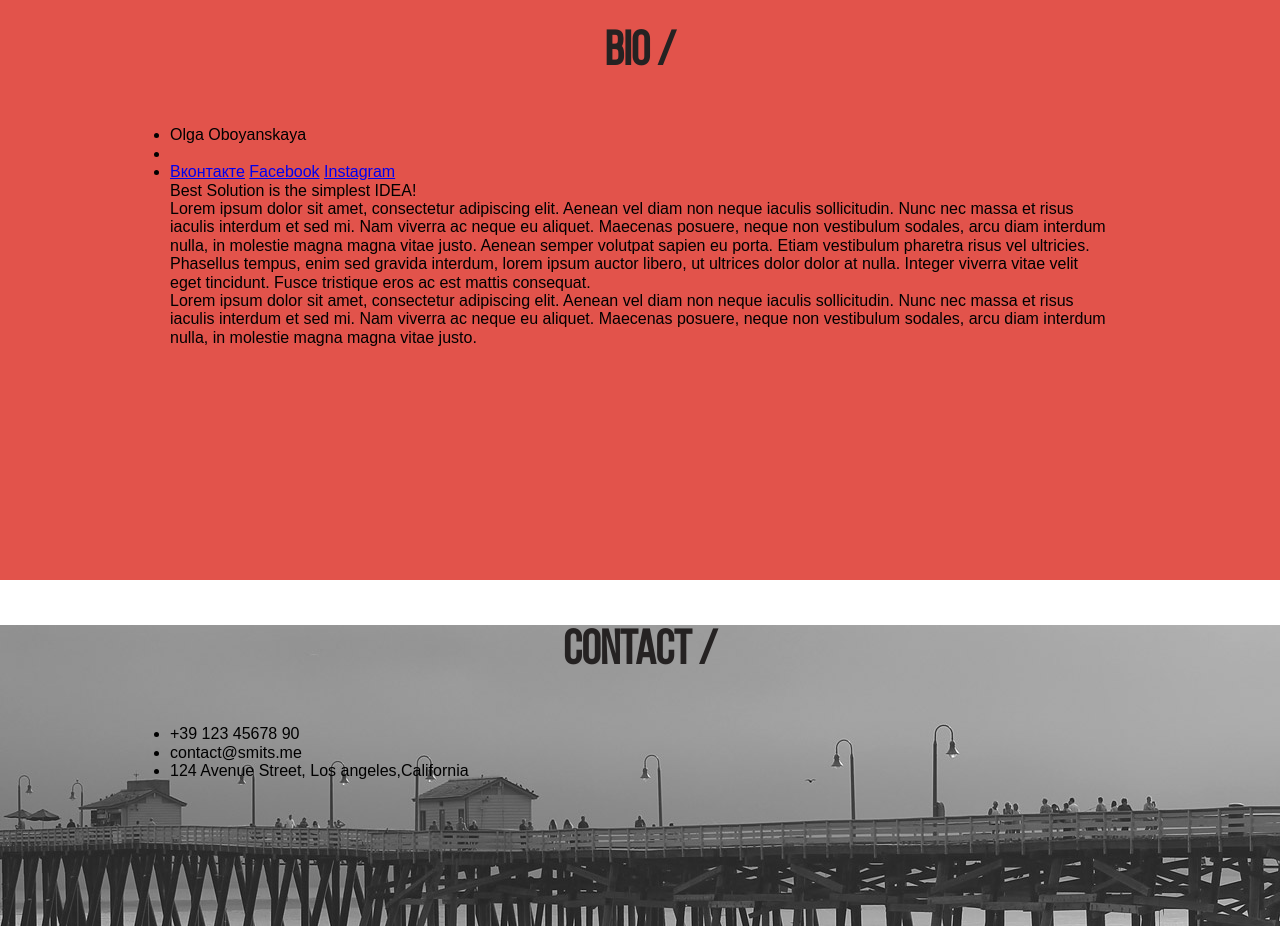
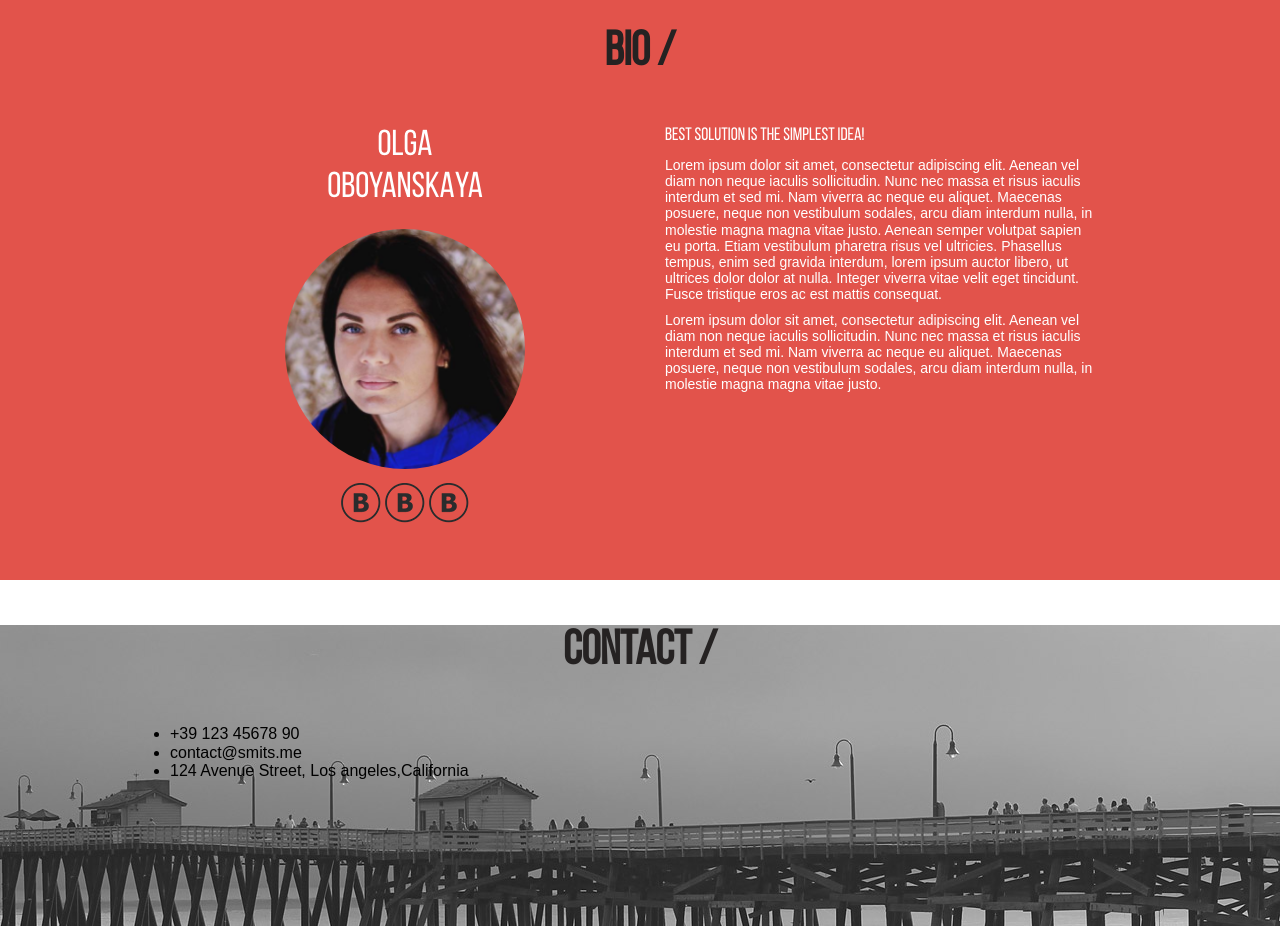
Before and after one commit to piva1839/olgaphoto, a plain HTML site: page index.html in a window 1280 px wide. Shown: the part 4920-5846 px from the top of the page. Drawn offline with Linux system fonts and the light colour scheme; a web font is replaced by a local one.

Commit message:
031017.0000

```diff
--- a/css/style.css
+++ b/css/style.css
@@ -453,8 +453,67 @@ h4 {
 	background: #e2534b;
 }
 
+.bio ul {
+  list-style-type: none;
+}
+
 .bio h4 {
 	color: #252222;
+}
+
+.me-about {
+  float: left;
+  width: 50%;
+
+  text-align: center;
+}
+
+.my-name {
+  margin-bottom: 20px;
+
+  font-family: "BebasNeueRegular", sans-serif;
+  font-size: 36px;
+  color: #ffffff;
+  text-transform: uppercase;
+}
+
+.my-photo {
+  border-radius: 100%;
+}
+
+.bio-socials a {
+  display: inline-block;
+  width: 40px;
+  height: 40px;
+
+  background: url("../img/social_icons.png") no-repeat;
+
+  font-size: 0px;
+}
+
+.me-more {
+  padding: 0 15px 0 25px;
+
+  float: right;
+  width: 50%;
+}
+
+.my-principle {
+  margin-bottom: 10px;
+
+  font-family: "BebasNeueRegular", sans-serif;
+  font-size: 18px;
+  color: #ffffff;
+  text-transform: uppercase;
+}
+
+.my-career {
+  margin-bottom: 10px;
+
+  font-family: "OpenSans-Regular", sans-serif;
+  font-size: 14px;
+  color: #ffffff;
+	text-decoration: none;
 }
 
 /* contacts */
--- a/index.html
+++ b/index.html
@@ -218,22 +218,23 @@
           <h4>
             Bio /
           </h4>
-          <div class="main-about">
+          <div class="bio-inner clearfix">
+            <div class="me-about">
               <ul>
-              <li>Olga Oboyanskaya</li>
-              <li><img class="partner" src="#" alt="" width="" height=""></li>
-              <li>
+                <li class="my-name">Olga<br>Oboyanskaya</li>
+                <li><img class="my-photo" src="img/oo1.png" alt="" width="240" height="240"></li>
+                <li class="bio-socials">
                   <a href="#">Вконтакте</a>
                   <a href="#">Facebook</a>
                   <a href="#">Instagram</a>
                 </li>
               </ul>
             </div>
-          <div class="more-about">
-            <p>
+            <div class="me-more">
+              <p class="my-principle">
                 Best Solution is the simplest IDEA!
               </p>
-            <p>
+              <p class="my-career">
                 Lorem ipsum dolor sit amet, consectetur adipiscing elit. Aenean vel
                 diam non neque iaculis sollicitudin. Nunc nec massa et risus
                 iaculis interdum et sed mi. Nam viverra ac neque eu aliquet.
@@ -245,13 +246,14 @@
                 Integer viverra vitae velit eget tincidunt. Fusce tristique eros ac
                 est mattis consequat.
               </p>
-            <p>
+              <p class="my-career">
                 Lorem ipsum dolor sit amet, consectetur adipiscing elit. Aenean vel
                 diam non neque iaculis sollicitudin. Nunc nec massa et risus
                 iaculis interdum et sed mi. Nam viverra ac neque eu aliquet.
                 Maecenas posuere, neque non vestibulum sodales, arcu diam
                 interdum nulla, in molestie magna magna vitae justo.
               </p>
+            </div>
           </div>
         </div>
 			</div>
```
Also changed, not shown: img/oo1.png (added), img/oo3.png (added), img/social_icons.png (added). Lines whose indentation alone changed are shown as unchanged.
